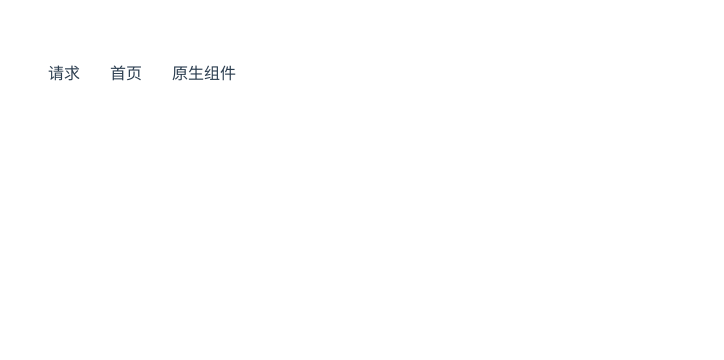
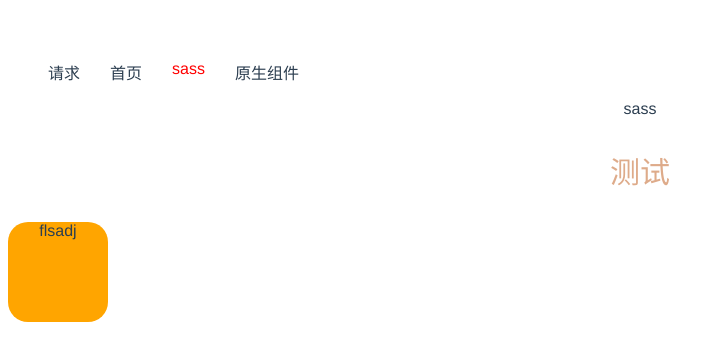
Before and after one commit to xuyifeiCoco/DEMO, a Vue app in the folder exercise/demo/: page /#/sass in a window 1280 px wide. Shown: the top 360 px of the page, without its empty margins (0-724 px from the left). Built offline with nearby package versions, Linux system fonts and the light colour scheme.

Commit message:
添加sass编译

```diff
--- a/exercise/demo/package.json
+++ b/exercise/demo/package.json
@@ -35,6 +35,7 @@
     "friendly-errors-webpack-plugin": "^1.6.1",
     "html-webpack-plugin": "^2.30.1",
     "node-notifier": "^5.1.2",
+    "node-sass": "^4.9.4",
     "optimize-css-assets-webpack-plugin": "^3.2.0",
     "ora": "^1.2.0",
     "portfinder": "^1.0.13",
@@ -42,6 +43,7 @@
     "postcss-loader": "^2.0.8",
     "postcss-url": "^7.2.1",
     "rimraf": "^2.6.0",
+    "sass-loader": "^7.1.0",
     "semver": "^5.3.0",
     "shelljs": "^0.7.6",
     "uglifyjs-webpack-plugin": "^1.1.1",
--- a/exercise/demo/src/App.vue
+++ b/exercise/demo/src/App.vue
@@ -24,6 +24,10 @@ export default {
         {
           path:'/',
           value:"首页"
+        },
+         {
+          path:'/sass',
+          value:"sass"
         },
         {
           path:'/video',
--- /dev/null
+++ b/exercise/demo/src/page/sass.vue
@@ -0,0 +1,46 @@
+<template>
+  <div class="container">
+    sass
+    <p class="cloor">测试</p>
+    <div class="bor_rau">flsadj</div>
+  </div>
+</template>
+<script>
+export default {
+    name: "Sass"
+};
+</script>
+<style lang="scss" scoped type="text/css">
+$red: #deab8a; //定义变量
+.container {
+    @mixin largeText {
+        //直接继承
+        font-size: 30px;
+    }
+    .cloor {
+        color: $red;
+        @include largeText();
+    }
+    @mixin prefixer($property, $value, $prefixes: webkit moz) { //自动添加前缀
+        #{$property}: $value;
+
+        @each $prefix in $prefixes {
+            @if $prefix == webkit {
+                -webkit-#{$property}: #{$value};
+            } @else if $prefix == moz {
+                -moz-#{$property}: #{$value};
+            } @else if $prefix == o {
+                -o-#{$property}: #{$value};
+            } @else if $prefix == ms {
+                -ms-#{$property}: #{$value};
+            }
+        }
+    }
+    .bor_rau{
+      background: orange;
+      width: 100px;
+      height: 100px;
+      @include prefixer(border-radius,20px ,webkit moz o ms )
+    }
+}
+</style>
--- a/exercise/demo/src/router/index.js
+++ b/exercise/demo/src/router/index.js
@@ -6,6 +6,7 @@ import Router from 'vue-router'
 const HelloWorld = () => import(/* webpackChunkName:'hello'*/ '../components/HelloWorld');// 可以配置模块的名称，相同的名字会打包到同一个模块里面
 const Axios = () => import(/* webpackChunkName:'hello'*/ '@/components/Axios');
 const Video = () => import('@/page/video');
+const Sass = () => import('@/page/sass');
 Vue.use(Router)
 
 export default new Router({
@@ -24,6 +25,11 @@ export default new Router({
       path: '/video',
       name: 'Video',
       component: Video
+    },
+    {
+      path: '/sass',
+      name: 'Sass',
+      component: Sass
     }
   ]
 })
```
Also changed, not shown: 3 other files (tests, documents, lock files or other folders).
